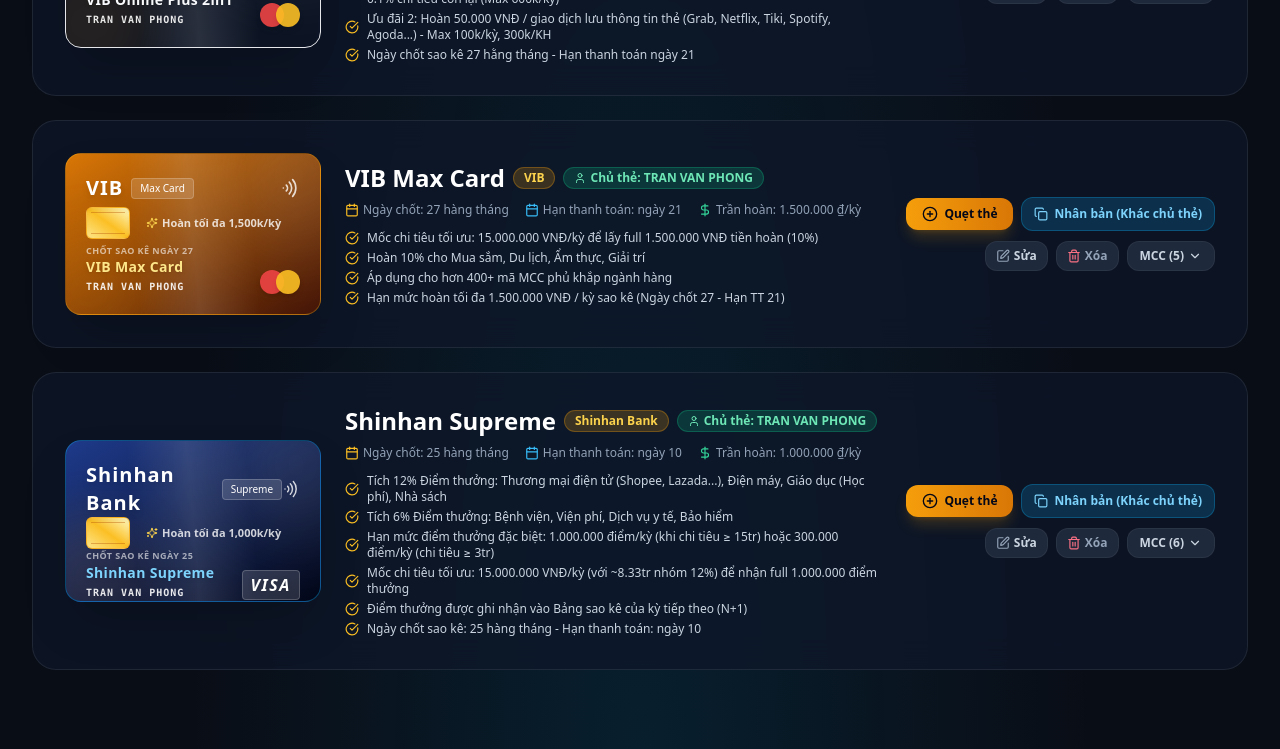
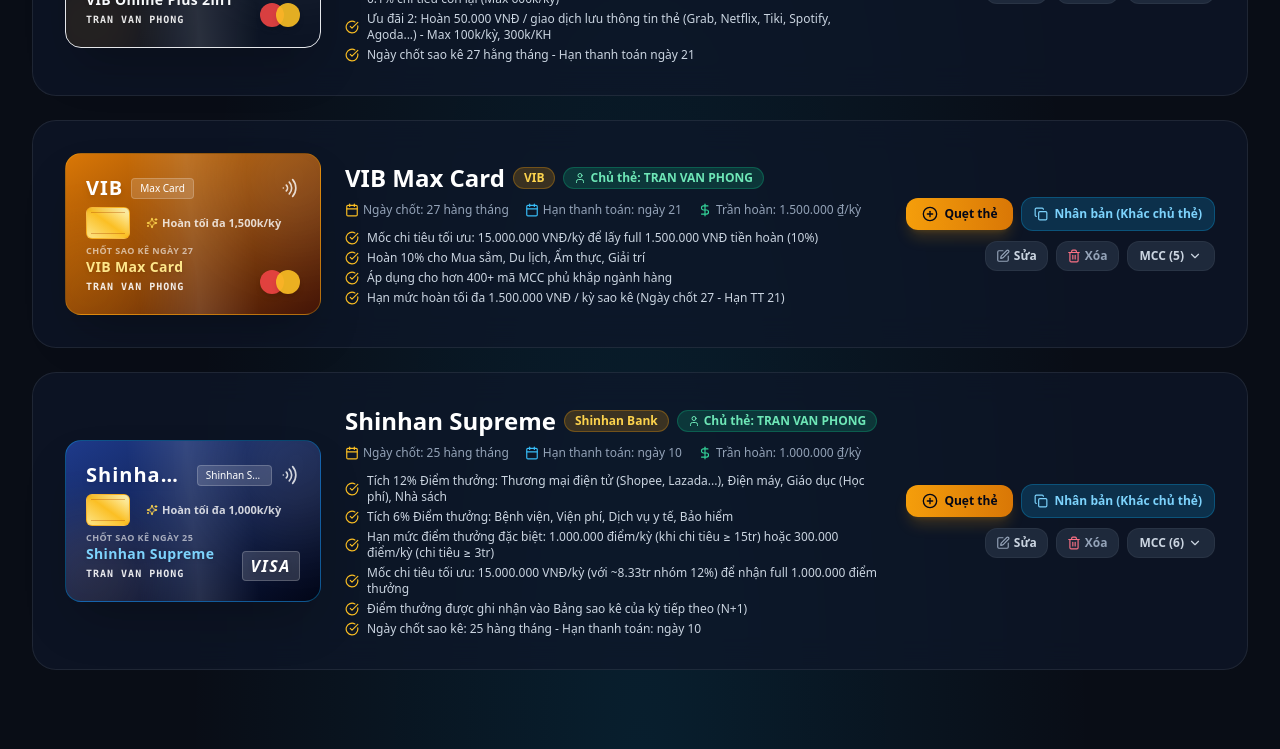
Before and after one commit to phongtran2309/credit, a Next.js app: page /cards in a window 1280 px wide. Shown: the part 2021-2770 px from the top of the page. Built offline with nearby package versions, Linux system fonts and the light colour scheme; no server answers; the database is empty.

Commit message:
fix: resolve string replacement runtime exception in CreditCardVisual

```diff
--- a/components/CreditCardVisual.tsx
+++ b/components/CreditCardVisual.tsx
@@ -12,6 +12,8 @@
 export default function CreditCardVisual({ card, compact = false }: CreditCardVisualProps) {
   const [imageError, setImageError] = useState(false);
 
+  if (!card) return null;
+
   const gradient = card.colorGradient || {
     from: "from-slate-800",
     to: "to-zinc-950",
@@ -19,6 +21,17 @@
     accent: "bg-amber-400",
     border: "border-amber-500/30",
   };
+
+  const cardName = card.name || "Tên thẻ tín dụng";
+  const bankName = card.bank || "Ngân hàng";
+  const cardType = card.cardType || "Visa / Mastercard";
+  const statementDay = card.statementDay || 20;
+
+  // Safe subtitle display
+  let displaySubtitle = cardName;
+  if (bankName && cardName.toLowerCase().startsWith(bankName.toLowerCase())) {
+    displaySubtitle = cardName.slice(bankName.length).trim() || cardName;
+  }
 
   if (card.imageUrl && !imageError) {
     return (
@@ -29,7 +42,7 @@
       >
         <img
           src={card.imageUrl}
-          alt={card.name}
+          alt={cardName}
           onError={() => setImageError(true)}
           className="w-full h-full object-contain object-center drop-shadow-2xl rounded-xl"
         />
@@ -57,40 +70,40 @@
 
       {/* Card Header: Bank Name & Contactless */}
       <div className="flex items-center justify-between z-10">
-        <div className="flex items-center gap-2">
-          <span className="font-extrabold tracking-wider text-xl text-white drop-shadow-md">
-            {card.bank}
+        <div className="flex items-center gap-2 min-w-0">
+          <span className="font-extrabold tracking-wider text-xl text-white drop-shadow-md truncate">
+            {bankName}
           </span>
-          <span className="text-[10px] px-2 py-0.5 rounded bg-white/15 text-white font-medium backdrop-blur-sm border border-white/20">
-            {card.name.replace(new RegExp(`^(${card.bank}|VIB|VPBank|Shinhan Bank|Shinhan|Techcombank)\\s+`, "i"), "")}
+          <span className="text-[10px] px-2 py-0.5 rounded bg-white/15 text-white font-medium backdrop-blur-sm border border-white/20 truncate">
+            {displaySubtitle}
           </span>
         </div>
-        <Wifi className="w-5 h-5 text-white/80 rotate-90" />
+        <Wifi className="w-5 h-5 text-white/80 rotate-90 shrink-0 ml-2" />
       </div>
 
       {/* Card EMV Chip & Hologram */}
       <div className="flex items-center gap-4 my-auto z-10">
         {/* EMV Chip */}
-        <div className="w-11 h-8 rounded-md bg-gradient-to-tr from-amber-200 via-amber-400 to-yellow-100 border border-amber-500/60 p-1 flex flex-col justify-between shadow-inner">
+        <div className="w-11 h-8 rounded-md bg-gradient-to-tr from-amber-200 via-amber-400 to-yellow-100 border border-amber-500/60 p-1 flex flex-col justify-between shadow-inner shrink-0">
           <div className="w-full h-px bg-amber-700/40" />
           <div className="w-full h-px bg-amber-700/40" />
         </div>
 
         {/* Small badge */}
         <div className="text-[11px] font-semibold text-white/80 flex items-center gap-1">
-          <Sparkles className="w-3 h-3 text-amber-300" />
-          <span>Hoàn tối đa {card.maxCashbackPerMonth ? (card.maxCashbackPerMonth / 1000).toLocaleString() + "k" : "1Tr"}/kỳ</span>
+          <Sparkles className="w-3 h-3 text-amber-300 shrink-0" />
+          <span>Hoàn tối đa {card.maxCashbackPerMonth ? (Number(card.maxCashbackPerMonth) / 1000).toLocaleString() + "k" : "1Tr"}/kỳ</span>
         </div>
       </div>
 
       {/* Card Footer: Cardholder & Network Logo */}
       <div className="flex items-end justify-between z-10">
-        <div className="min-w-0">
+        <div className="min-w-0 flex-1">
           <div className="text-[9px] text-white/60 tracking-wider uppercase font-semibold">
-            Chốt sao kê ngày {card.statementDay}
+            Chốt sao kê ngày {statementDay}
           </div>
           <div className={`font-semibold tracking-wide ${gradient.text} text-sm drop-shadow truncate`}>
-            {card.name}
+            {cardName}
           </div>
           {card.cardholderName && (
             <div className="text-[10px] font-mono font-bold tracking-widest text-white/90 uppercase mt-0.5 truncate">
@@ -100,7 +113,7 @@
         </div>
 
         {/* Card Network Logo (VISA or Mastercard) */}
-        {(card.cardType || "").toLowerCase().includes("visa") ? (
+        {cardType.toLowerCase().includes("visa") ? (
           <div className="px-2 py-0.5 rounded bg-white/15 border border-white/20 backdrop-blur-sm shrink-0 ml-2">
             <span className="text-base font-black italic tracking-widest text-white drop-shadow">VISA</span>
           </div>
```
